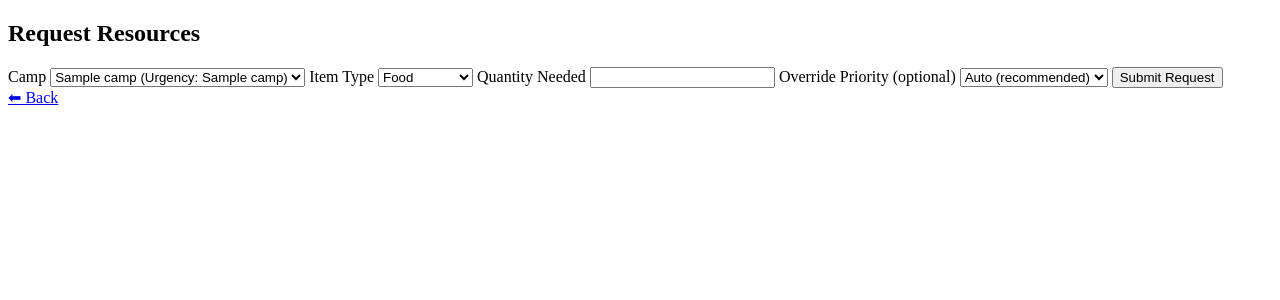
After one commit to Vrutik-0/Fair-Share-Disaster_Relief_System, a Flask app: template templates/requests/create_request.html in a window 1280 px wide. The commit adds this page. Shown: the top 300 px of the page. Run offline with Flask 3, Linux system fonts and the light colour scheme; the template is opened without the code that fills it: most values are stand-ins (such as "Sample title", 1, 10 or a date in 2020).

Commit message:
Request (Manager)

```diff
--- a/app.py
+++ b/app.py
@@ -286,6 +286,63 @@ def add_warehouse_stock():
 
     return render_template("warehouse/add_inventory.html")
 
+@app.route("/requests/new", methods=["GET", "POST"])
+def create_request():
+    if session.get("role") != "camp_manager":
+        return redirect(url_for("login"))
+
+    conn = get_db_connection()
+    cur = conn.cursor()
+
+    # get camps managed by this manager
+    cur.execute("""
+        SELECT camp_id, name, urgency_score
+        FROM camps
+        WHERE manager_id = %s
+    """, (session["user_id"],))
+
+    camps = cur.fetchall()
+
+    if request.method == "POST":
+        camp_id = request.form["camp_id"]
+        item_type = request.form["item_type"]
+        quantity = int(request.form["quantity_needed"])
+        priority_override = request.form.get("priority")
+
+        # get urgency score
+        cur.execute(
+            "SELECT urgency_score FROM camps WHERE camp_id = %s",
+            (camp_id,)
+        )
+        urgency = cur.fetchone()[0]
+
+        # auto priority
+        if urgency >= 0.75:
+            auto_priority = "critical"
+        elif urgency >= 0.5:
+            auto_priority = "high"
+        elif urgency >= 0.3:
+            auto_priority = "medium"
+        else:
+            auto_priority = "low"
+
+        priority = priority_override if priority_override else auto_priority
+
+        cur.execute("""
+            INSERT INTO requests
+            (camp_id, item_type, quantity_needed, priority)
+            VALUES (%s, %s, %s, %s)
+        """, (camp_id, item_type, quantity, priority))
+
+        conn.commit()
+        cur.close()
+        conn.close()
+
+        return redirect(url_for("campBoard"))
+
+    cur.close()
+    conn.close()
+    return render_template("requests/create_request.html", camps=camps)
 
 
 def calculate_urgency(total_population, injured_population):
--- /dev/null
+++ b/templates/requests/create_request.html
@@ -0,0 +1,48 @@
+<!DOCTYPE html>
+<html lang="en">
+<head>
+    <meta charset="UTF-8">
+    <meta name="viewport" content="width=device-width, initial-scale=1.0">
+    <title>Document</title>
+</head>
+<body>
+    <h2>Request Resources</h2>
+
+<form method="POST">
+
+    <label>Camp</label>
+    <select name="camp_id" required>
+        {% for c in camps %}
+        <option value="{{ c[0] }}">
+            {{ c[1] }} (Urgency: {{ c[2] }})
+        </option>
+        {% endfor %}
+    </select>
+
+    <label>Item Type</label>
+    <select name="item_type" required>
+        <option value="food">Food</option>
+        <option value="water">Water</option>
+        <option value="medicine-kit">Medicine Kit</option>
+        <option value="other">Other</option>
+    </select>
+
+    <label>Quantity Needed</label>
+    <input type="number" name="quantity_needed" min="1" required>
+
+    <label>Override Priority (optional)</label>
+    <select name="priority">
+        <option value="">Auto (recommended)</option>
+        <option value="low">Low</option>
+        <option value="medium">Medium</option>
+        <option value="high">High</option>
+        <option value="critical">Critical</option>
+    </select>
+
+    <button type="submit">Submit Request</button>
+</form>
+
+<a href="{{ url_for('campBoard') }}">⬅ Back</a>
+
+</body>
+</html>
```
Also changed, not shown: templates/dashboard/camp_manager.html (+8 -3 lines).
